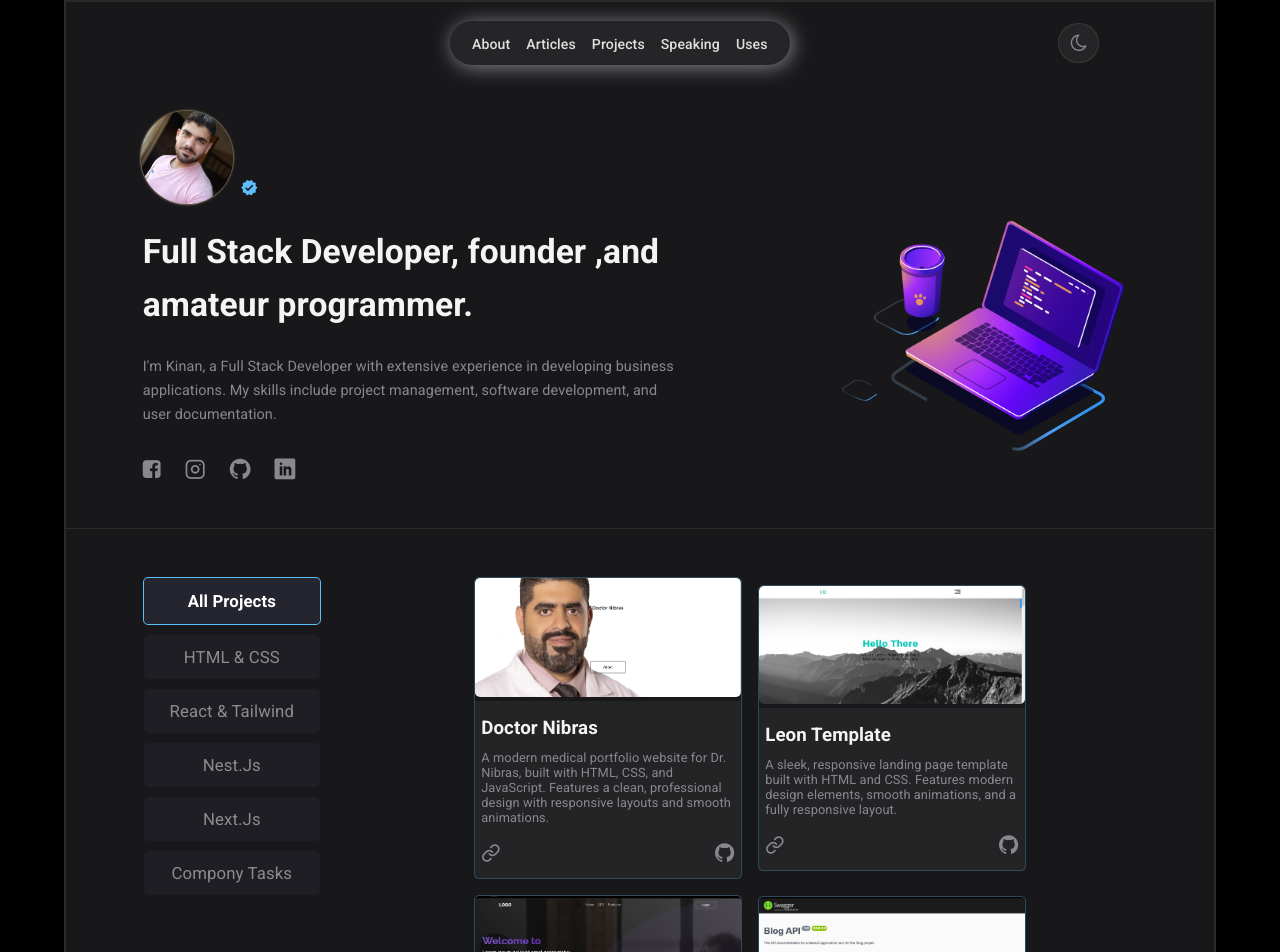
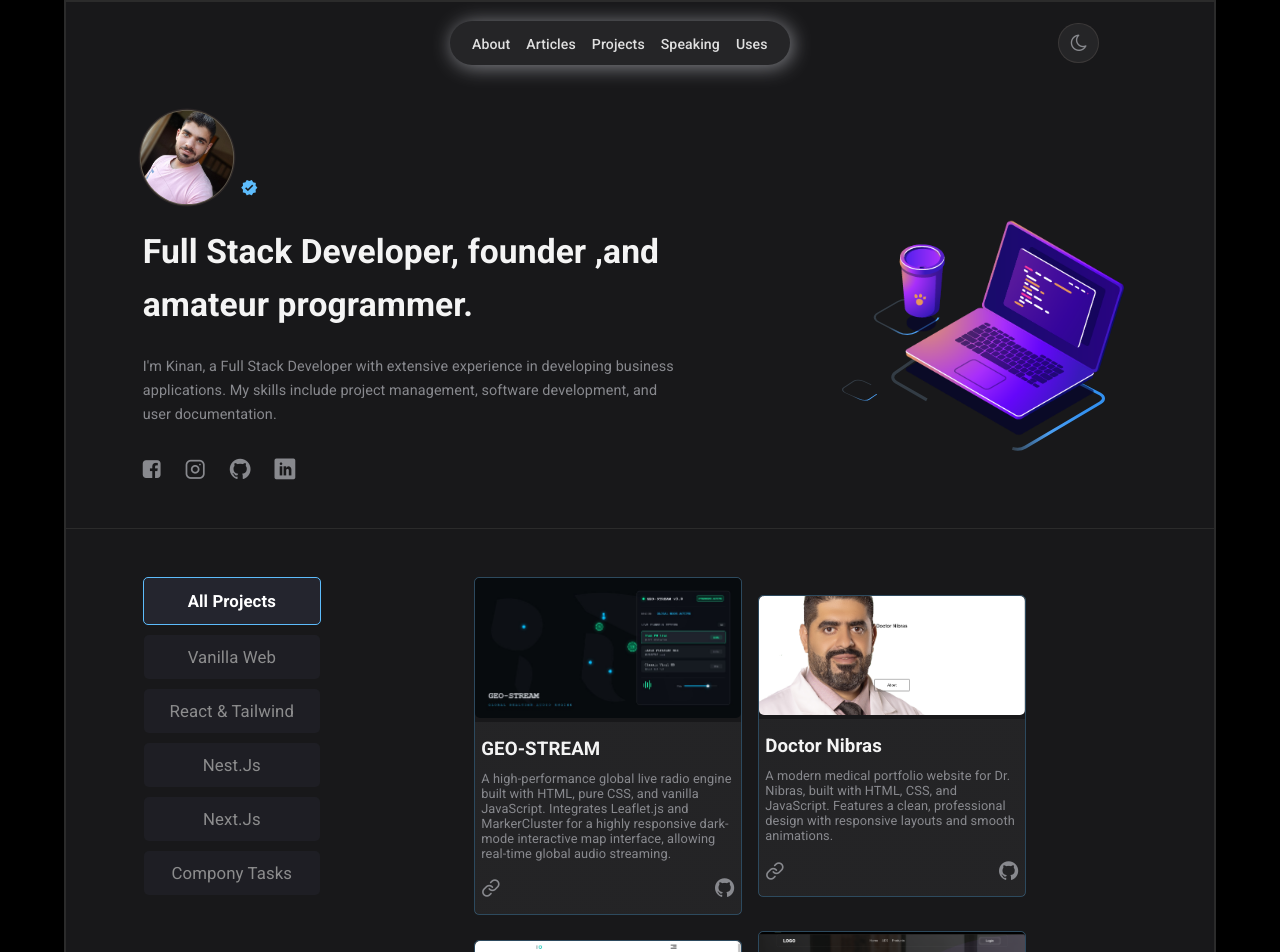
Before and after one commit to kinan-sleman/react-portfolio, a React (Vite) app: page / in a window 1280 px wide. Shown: the top 952 px of the page. Built offline with nearby package versions, Linux system fonts and the light colour scheme.

Commit message:
add geo stream project

```diff
--- a/src/components/3-main/Main.jsx
+++ b/src/components/3-main/Main.jsx
@@ -27,10 +27,10 @@ export default function Main() {
           All Projects
         </button>
         <button
-          onClick={() => handleClick("css")}
-          className={currentActive === "css" ? "active" : null}
+          onClick={() => handleClick("html_css_js")}
+          className={currentActive === "html_css_js" ? "active" : null}
         >
-          HTML & CSS
+          Vanilla Web
         </button>
         {/* <button
           onClick={() => handleClick("JS")}
--- a/src/components/3-main/myProjects.js
+++ b/src/components/3-main/myProjects.js
@@ -1,8 +1,16 @@
 export const myProjects = [
+  {
+    title: "GEO-STREAM",
+    description: "A high-performance global live radio engine built with HTML, pure CSS, and vanilla JavaScript. Integrates Leaflet.js and MarkerCluster for a highly responsive dark-mode interactive map interface, allowing real-time global audio streaming.",
+    category: ["html_css_js"],
+    imgPath: "./meta-image.png",
+    githubURL: "https://github.com/kinan-sleman/Live-Radio-",
+    link: "https://kinan-sleman.github.io/Live-Radio-/html/index.html",
+  },
   {
     title: "Doctor Nibras",
     description: `A modern medical portfolio website for Dr. Nibras, built with HTML, CSS, and JavaScript. Features a clean, professional design with responsive layouts and smooth animations.`,
-    category: ["css", "company_tasks"],
+    category: ["html_css_js", "company_tasks"],
     imgPath: "./doctor-nibras.png",
     githubURL: "https://github.com/kinan-sleman/Doctor-Alogaidi",
     link: "https://kinan-sleman.github.io/Doctor-Alogaidi/",
@@ -10,7 +18,7 @@ export const myProjects = [
   {
     title: "Leon Template",
     description: `A sleek, responsive landing page template built with HTML and CSS. Features modern design elements, smooth animations, and a fully responsive layout.`,
-    category: ["css"],
+    category: ["html_css_js"],
     imgPath: "./leon-template.png",
     githubURL: "https://github.com/kinan-sleman/Leon-Template",
     link: "https://kinan-sleman.github.io/Leon-Template/",
@@ -18,7 +26,7 @@ export const myProjects = [
   {
     title: "Front-end Test",
     description: `A comprehensive front-end test for BookSMM Company, built with React.js and pure CSS. Features a modern UI with interactive components and responsive design.`,
-    category: ["css", "react", "company_tasks"],
+    category: ["html_css_js", "react", "company_tasks"],
     imgPath: "./front-end-test.png",
     githubURL: "https://github.com/kinan-sleman/front-end-test",
     link: "https://front-end-test50.netlify.app/",
```
Also changed, not shown: public/meta-image.png (added).
